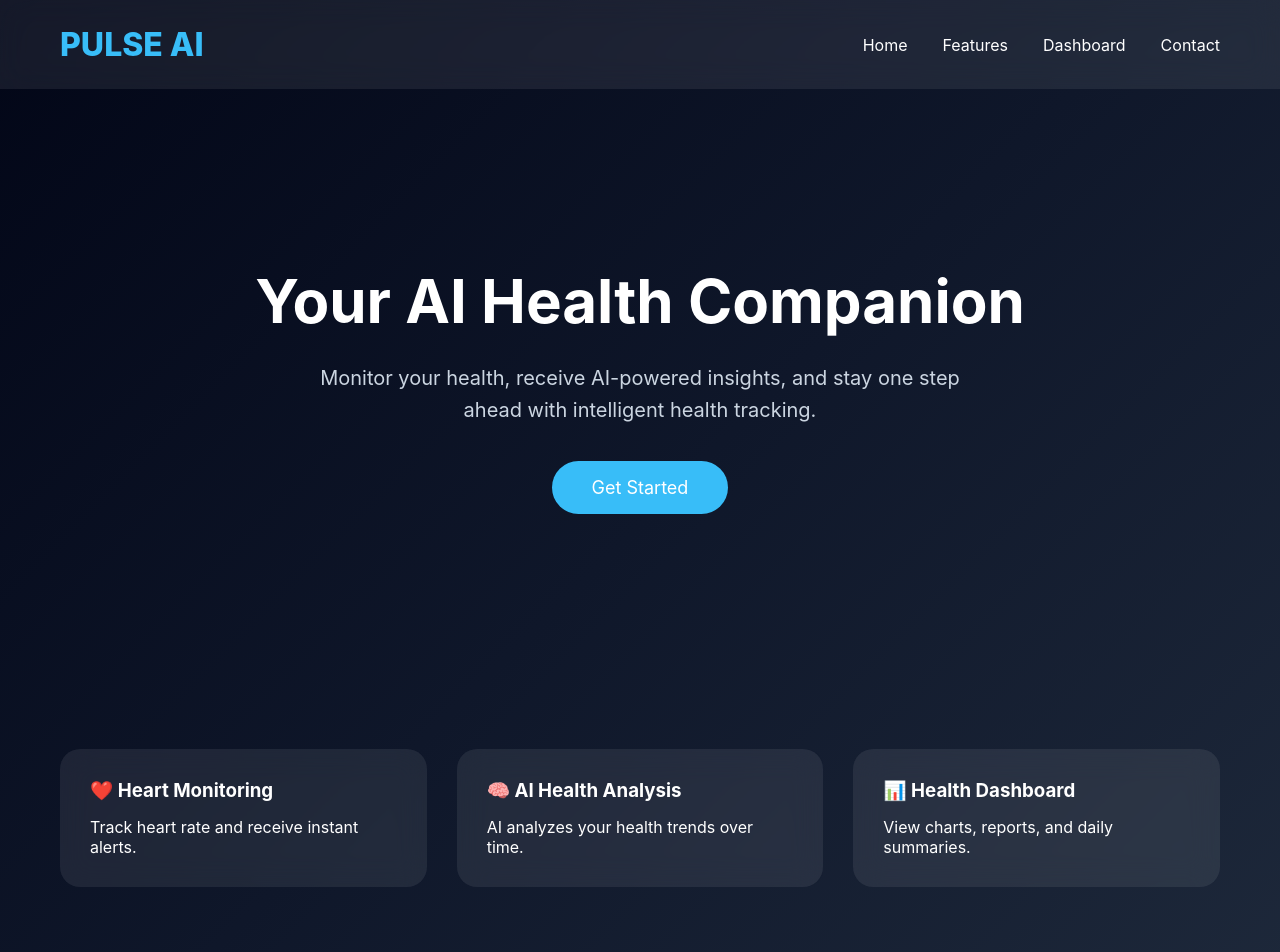
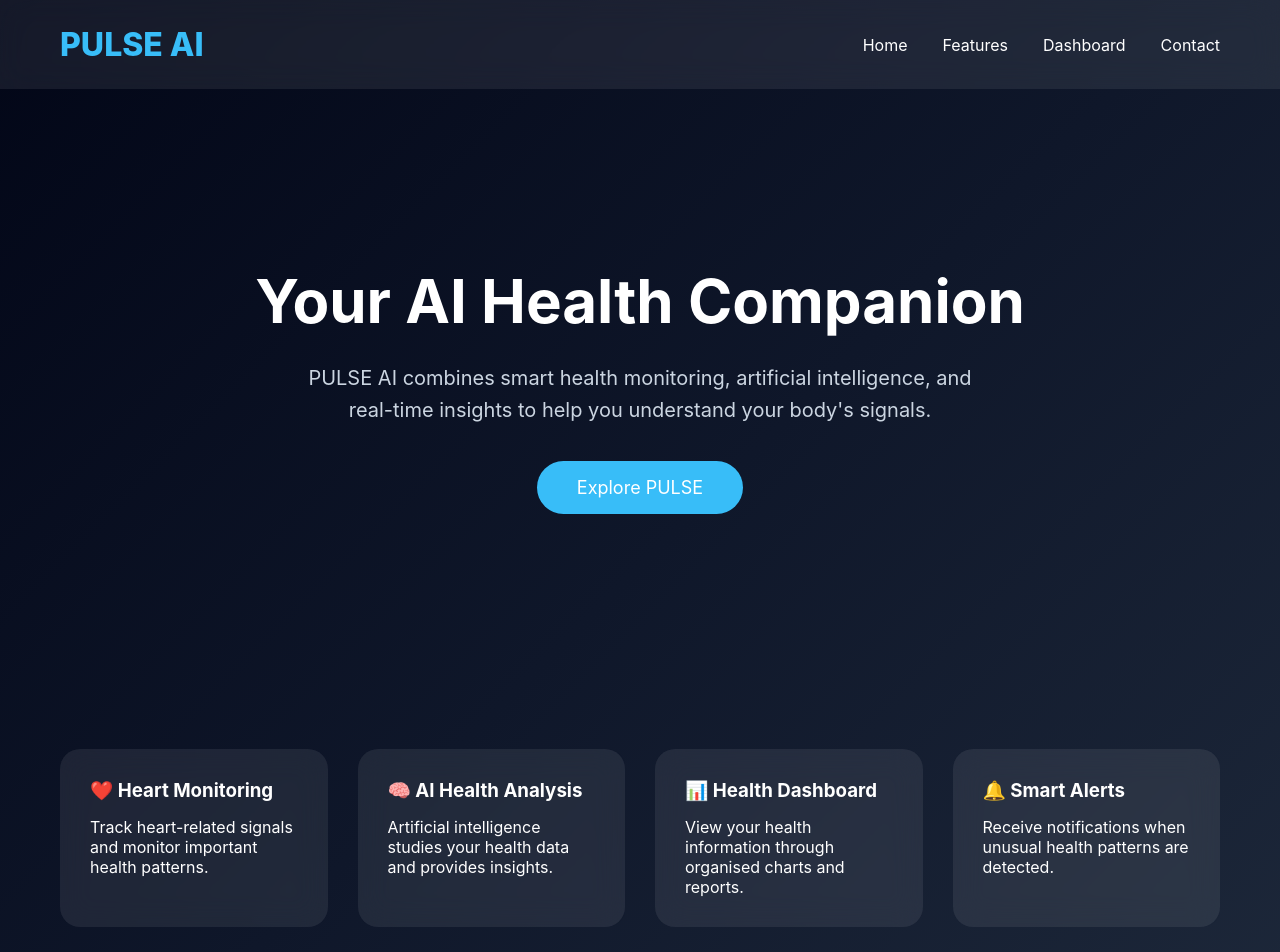
Before and after one commit to RiyaSreeParigi/pulse-ai, a React (Vite) app: page / in a window 1280 px wide. Shown: the top 952 px of the page. Built offline with nearby package versions, Linux system fonts and the light colour scheme.

Commit message:
Update App.jsx

```diff
--- a/src/App.jsx
+++ b/src/App.jsx
@@ -1,57 +1,21 @@
+import Navbar from "./components/Navbar";
+import Hero from "./components/Hero";
+import Features from "./components/Features";
+import Footer from "./components/Footer";
+
 import "./App.css";
 
 function App() {
   return (
     <div className="app">
 
-      <nav className="navbar">
-        <h1 className="logo">PULSE AI</h1>
+      <Navbar />
 
-        <ul className="nav-links">
-          <li>Home</li>
-          <li>Features</li>
-          <li>Dashboard</li>
-          <li>Contact</li>
-        </ul>
-      </nav>
+      <Hero />
 
-      <section className="hero">
-        <div className="hero-content">
-          <h2>Your AI Health Companion</h2>
+      <Features />
 
-          <p>
-            Monitor your health, receive AI-powered insights,
-            and stay one step ahead with intelligent health tracking.
-          </p>
-
-          <button className="btn">
-            Get Started
-          </button>
-        </div>
-      </section>
-
-      <section className="features">
-
-        <div className="card">
-          <h3>❤️ Heart Monitoring</h3>
-          <p>Track heart rate and receive instant alerts.</p>
-        </div>
-
-        <div className="card">
-          <h3>🧠 AI Health Analysis</h3>
-          <p>AI analyzes your health trends over time.</p>
-        </div>
-
-        <div className="card">
-          <h3>📊 Health Dashboard</h3>
-          <p>View charts, reports, and daily summaries.</p>
-        </div>
-
-      </section>
-
-      <footer className="footer">
-        <p>© 2026 PULSE AI | Designed by Riya Sree Parigi</p>
-      </footer>
+      <Footer />
 
     </div>
   );
```
